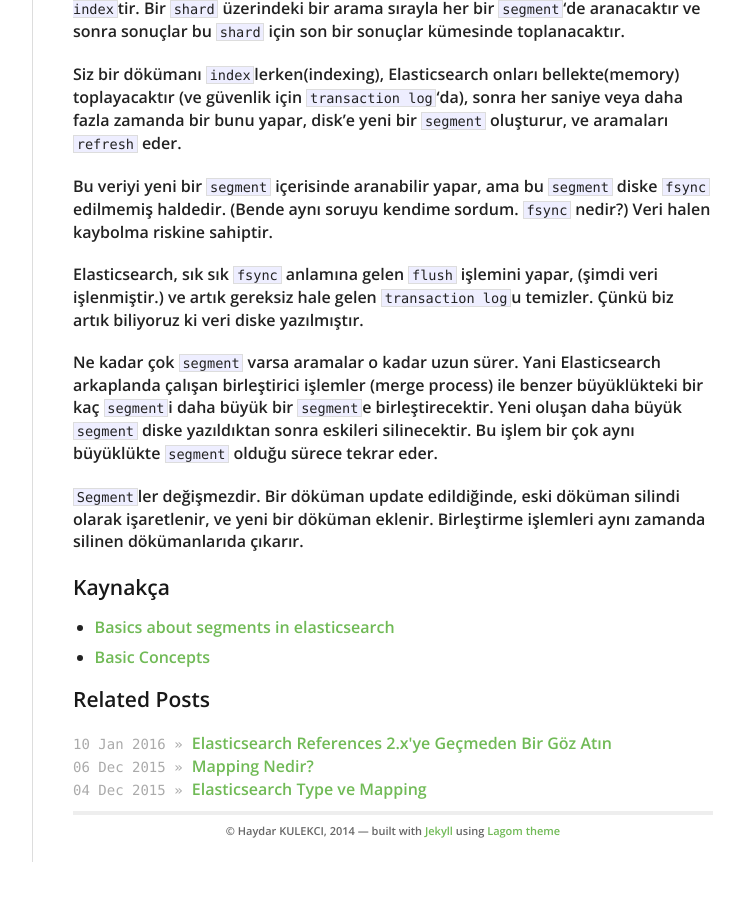
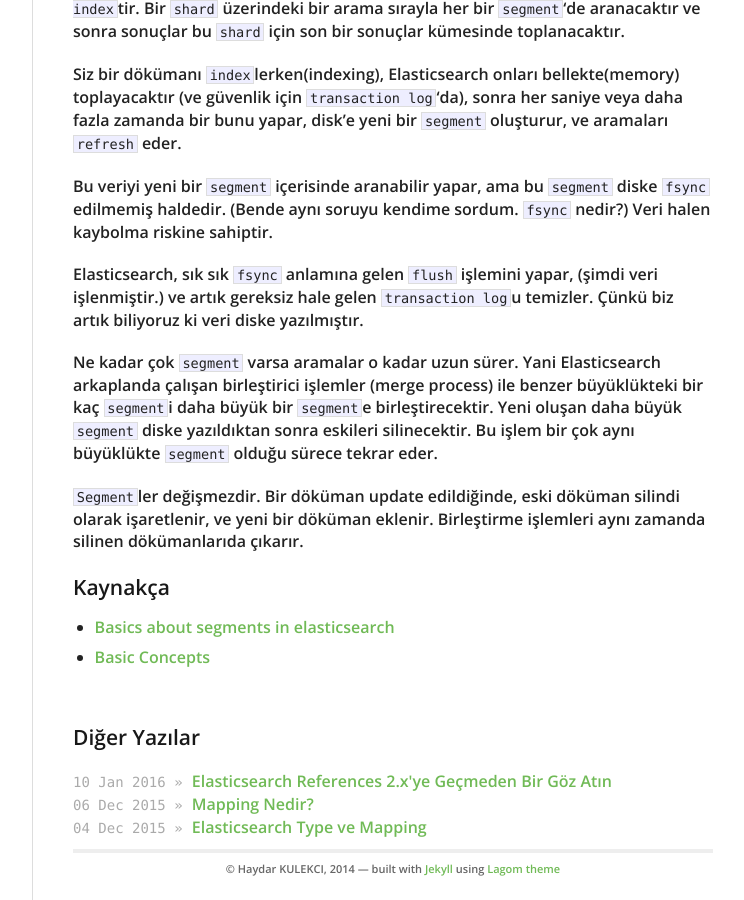
Before and after one commit to hkulekci/elasticsearch, a Jekyll site: the page built from _posts/2016-02-09-bazi-kavramlar--index-inverted-index-shard-segment.md, in a window 1280 px wide and 900 px high, scrolled down 867 px. Shown: the whole window, without its empty margins (378-1122 px from the left). Built offline with Jekyll 4.4.1, drawn with Linux system fonts in a browser that asks for light colours; nearby versions of some CDN libraries; Markdown is read by kramdown in place of the engine named in the settings; before the commit the page ends 1729 px from its top, so only the background shows below that.

Commit message:
Update post.html

```diff
--- a/_layouts/post.html
+++ b/_layouts/post.html
@@ -14,9 +14,9 @@
 <div id="post">
   {{ content }}
 </div>
-
+<br>
 <div id="related">
-  <h3>Related Posts</h3>
+  <h3>Diğer Yazılar</h3>
   <ul class="posts">
     {% for post in site.related_posts limit:3 %}
     <li>
```
